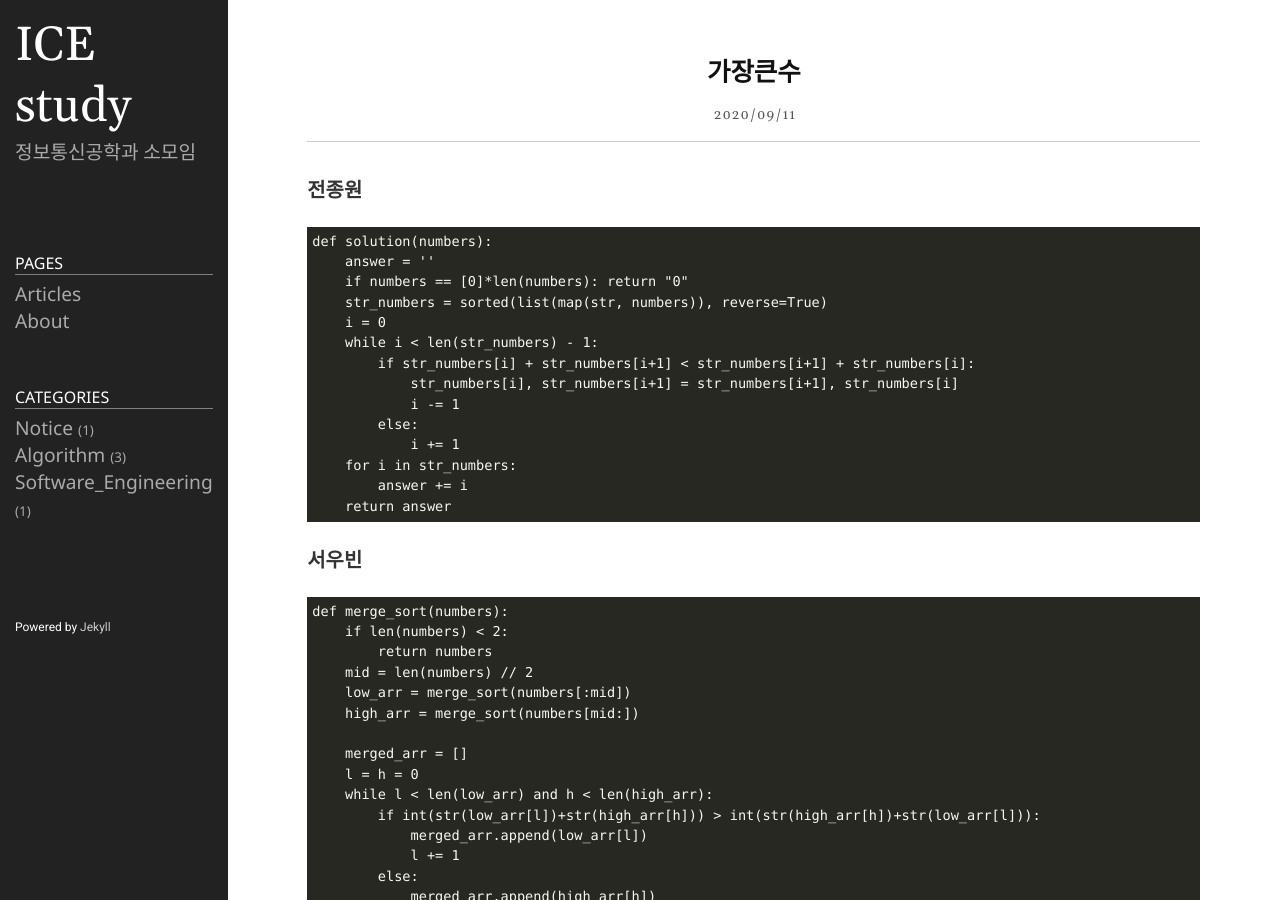
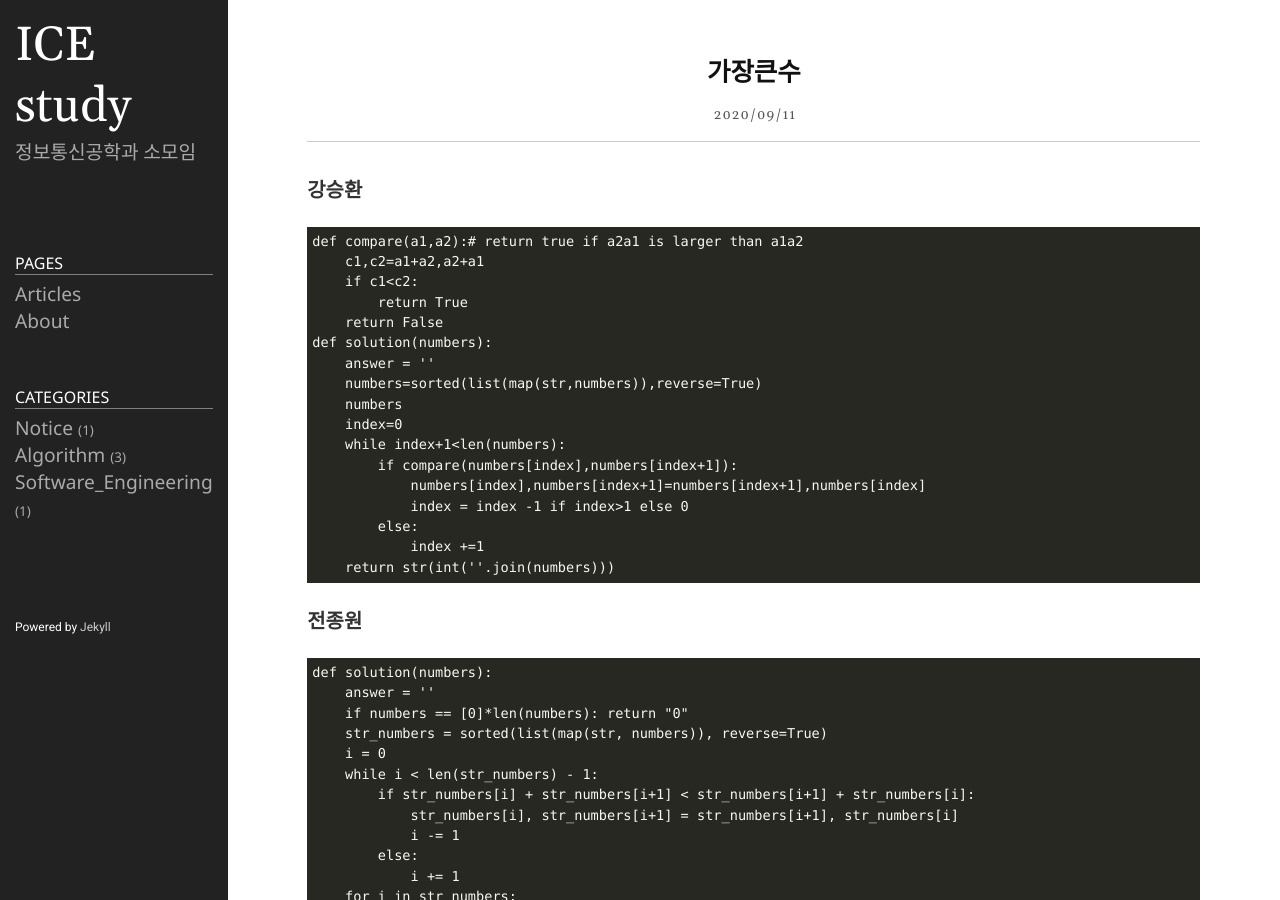
Before and after one commit to icestudy/icestudy.github.io, a Jekyll site: the page built from _posts/2020-09-11-가장큰수.md, in a window 1280 px wide and 900 px high. Built offline with Jekyll 4.4.1, drawn with Linux system fonts in a browser that asks for light colours.

Commit message:
Update 2020-09-11-가장큰수.md

````diff
--- a/_posts/2020-09-11-가장큰수.md
+++ b/_posts/2020-09-11-가장큰수.md
@@ -4,7 +4,26 @@ title: 가장큰수
 date: 2020-09-11 23:34:00 +0900
 category: Algorithm
 ---
-
+### 강승환
+```
+def compare(a1,a2):# return true if a2a1 is larger than a1a2
+    c1,c2=a1+a2,a2+a1
+    if c1<c2:
+        return True
+    return False
+def solution(numbers):
+    answer = ''
+    numbers=sorted(list(map(str,numbers)),reverse=True)
+    numbers
+    index=0
+    while index+1<len(numbers):
+        if compare(numbers[index],numbers[index+1]):
+            numbers[index],numbers[index+1]=numbers[index+1],numbers[index]
+            index = index -1 if index>1 else 0
+        else:
+            index +=1
+    return str(int(''.join(numbers)))
+```
 ### 전종원
 ```
 def solution(numbers):
````
